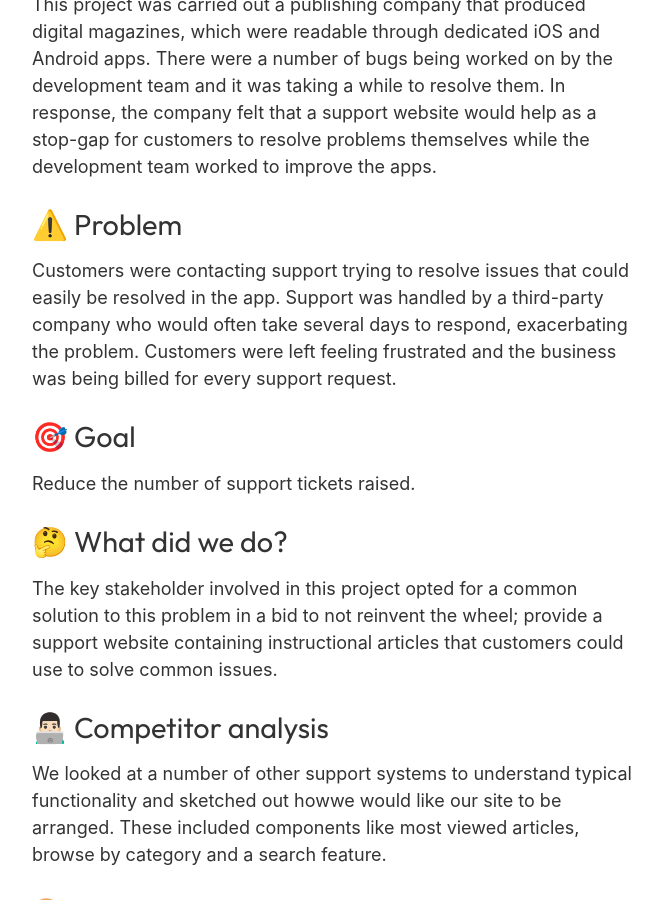
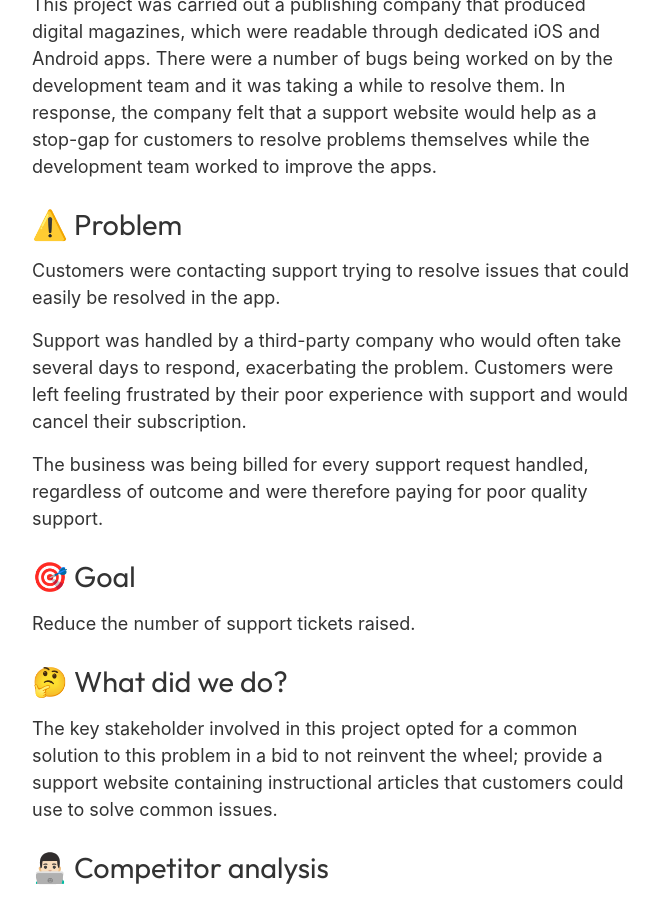
Before and after one commit to benwebdevleic/portfolio, a Jekyll site: the page built from _case_studies/customer-support-website.md, in a window 1280 px wide and 900 px high, scrolled down 420 px. Shown: the whole window, without its empty margins (308-970 px from the left). Built offline with Jekyll 4.4.1, drawn with Linux system fonts in a browser that asks for light colours.

Commit message:
Add the ability to toggle whether a case study is published.
Add a case study for the radio times puzzles website

```diff
--- a/_case_studies/customer-support-website.md
+++ b/_case_studies/customer-support-website.md
@@ -10,7 +11,11 @@
 
 ## ⚠️ Problem
 
-Customers were contacting support trying to resolve issues that could easily be resolved in the app. Support was handled by a third-party company who would often take several days to respond, exacerbating the problem. Customers were left feeling frustrated and the business was being billed for every support request.
+Customers were contacting support trying to resolve issues that could easily be resolved in the app.
+
+Support was handled by a third-party company who would often take several days to respond, exacerbating the problem. Customers were left feeling frustrated by their poor experience with support and would cancel their subscription.
+
+The business was being billed for every support request handled, regardless of outcome and were therefore paying for poor quality support.
 
 ## 🎯 Goal
 
--- a/_includes/case_studies_grid.html
+++ b/_includes/case_studies_grid.html
@@ -1,5 +1,5 @@
 <div class="article-grid">
-    {% assign sorted_case_studies = site.case_studies | sort: "order" %}
+    {% assign sorted_case_studies = site.case_studies | where: "published", true | sort: "order" %}
     {% for item in sorted_case_studies %}
 
         {% capture thecycle %}{% cycle 'odd', 'even' %}{% endcapture %}
```
Also changed, not shown: other parts of _case_studies/customer-support-website.md (+2 -1 lines), _case_studies/curriculum-analytics.md (+2 -1 lines), _case_studies/ingrid-data-product-user-centered-design-process.md (+1 -0 lines), _case_studies/multi-column-admin-interface.md (+2 -1 lines), _case_studies/radio-times-puzzles.md (added, +51 -0 lines), _case_studies/techradar-review-template.md (+2 -1 lines).
